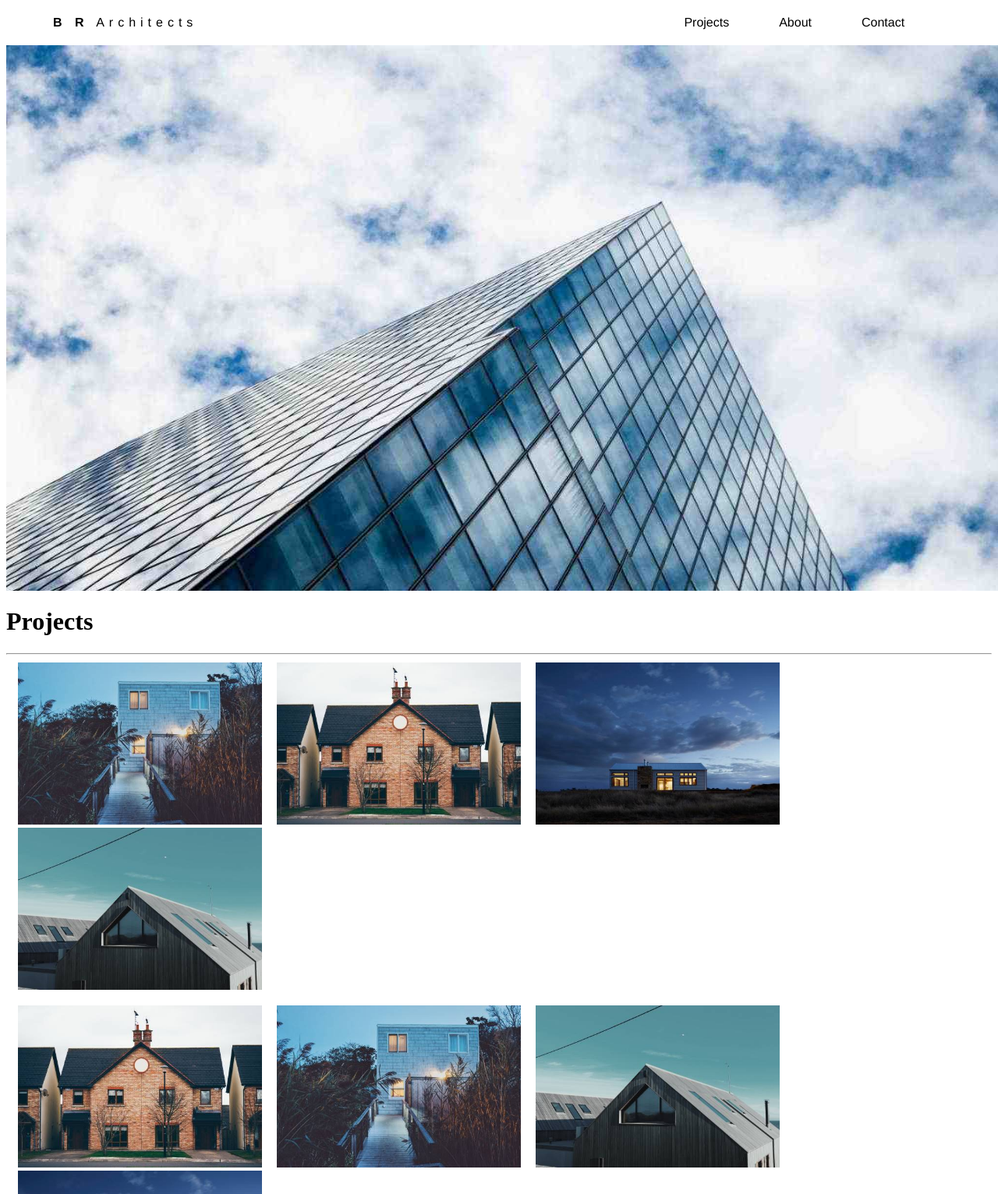
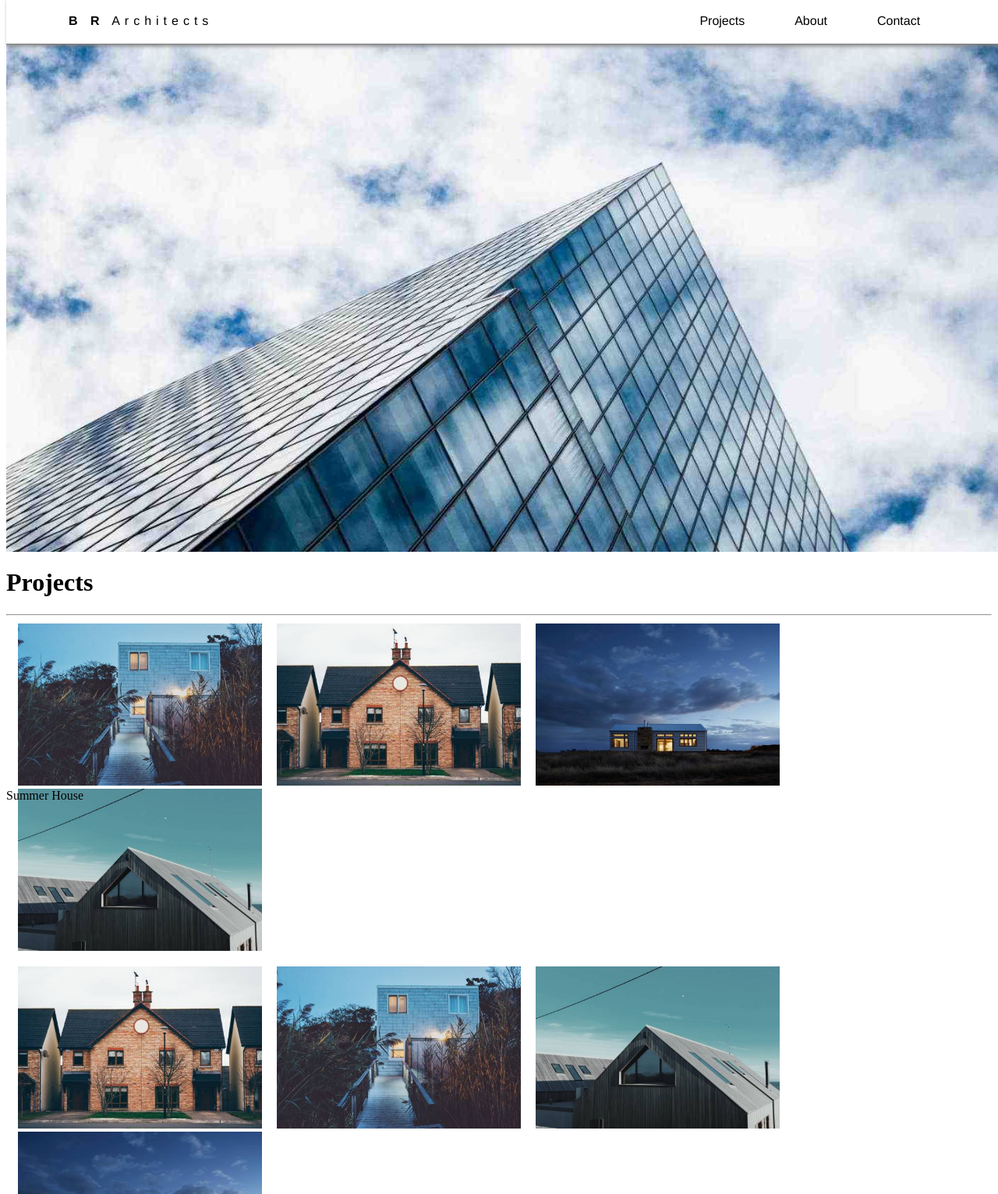
Before and after one commit to tatajivaka/23rdjan, a plain HTML site: page index.html in a window 1280 px wide. Shown: the top 1532 px of the page at 78% size. Drawn offline with Linux system fonts and the light colour scheme.

Commit message:
add position fixed

```diff
--- a/index.html
+++ b/index.html
@@ -15,11 +15,19 @@
             padding-top: 40px;
             padding-left: 60px;
 
+
         }
 
         .div {
-            margin-top: 20px;
-            margin-bottom: 20px;
+            margin-top:-10px;
+            margin-bottom:60px;
+            position: fixed;
+            background-color: white;
+            padding: 20px;
+            width: 1300px;
+            border-bottom: 1px solid gray;
+            box-shadow: 2px 2px 5px grey;
+
 
         }
         .div3{
@@ -70,6 +78,12 @@
         h5{
             padding:20px
         }
+        .top-left{
+            position:absolute;
+
+
+             background-colour:black;
+        }
 
     </style>
 </head>
@@ -90,9 +104,14 @@
     <h1>Projects</h1>
     <hr style="color: lightgray;">
     <div class="div3">
+
         <img class="img1" src="./images/summer1.jpg" alt="image" width="313" height="208">
+        <div class="top-left">Summer House</div>
+
         <img class="img1"  src="./images/brick2.jpg"  alt="image" width="313" height="208">
+
         <img class="img1" src="./images/img3.jpg"  alt="image" width="313" height="208">
+
         <img class="img1" src="./images/barn4.jpg"  alt="image" width="313" height="208">
     </div>
 
```
